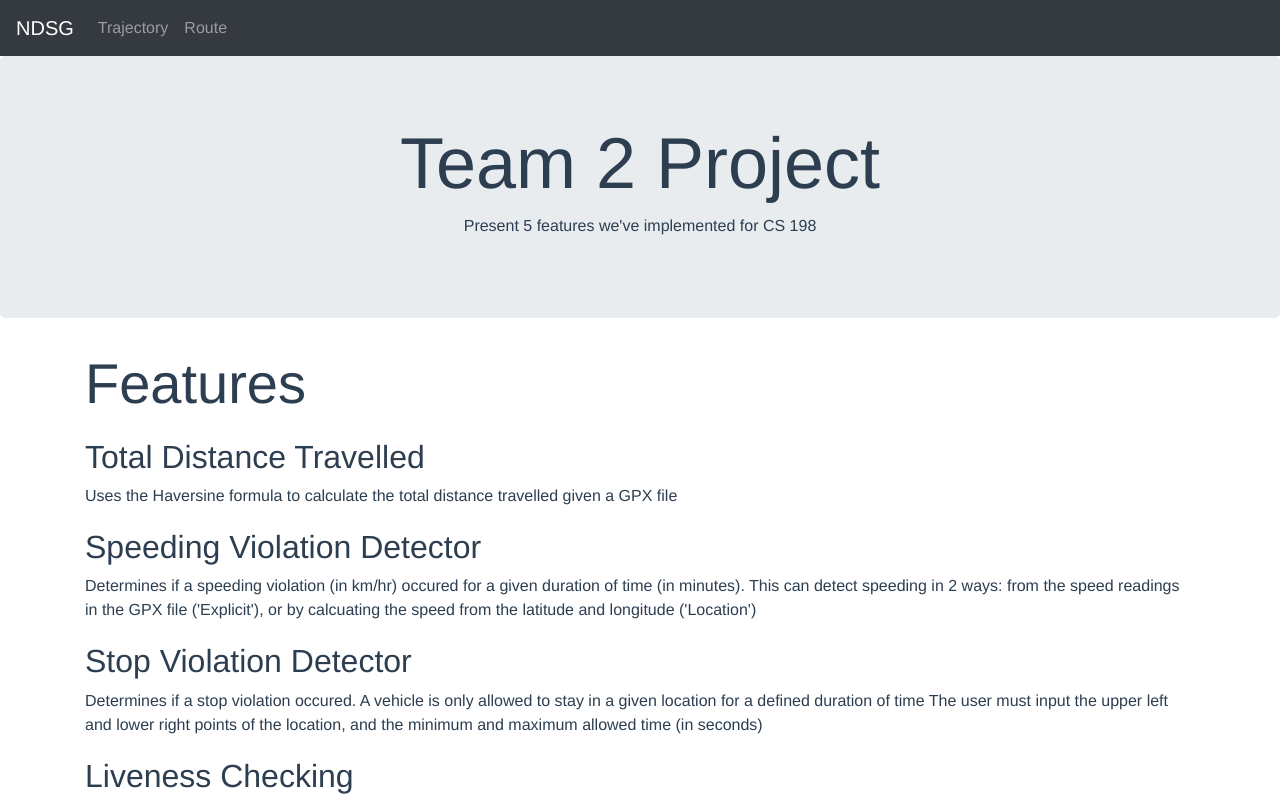
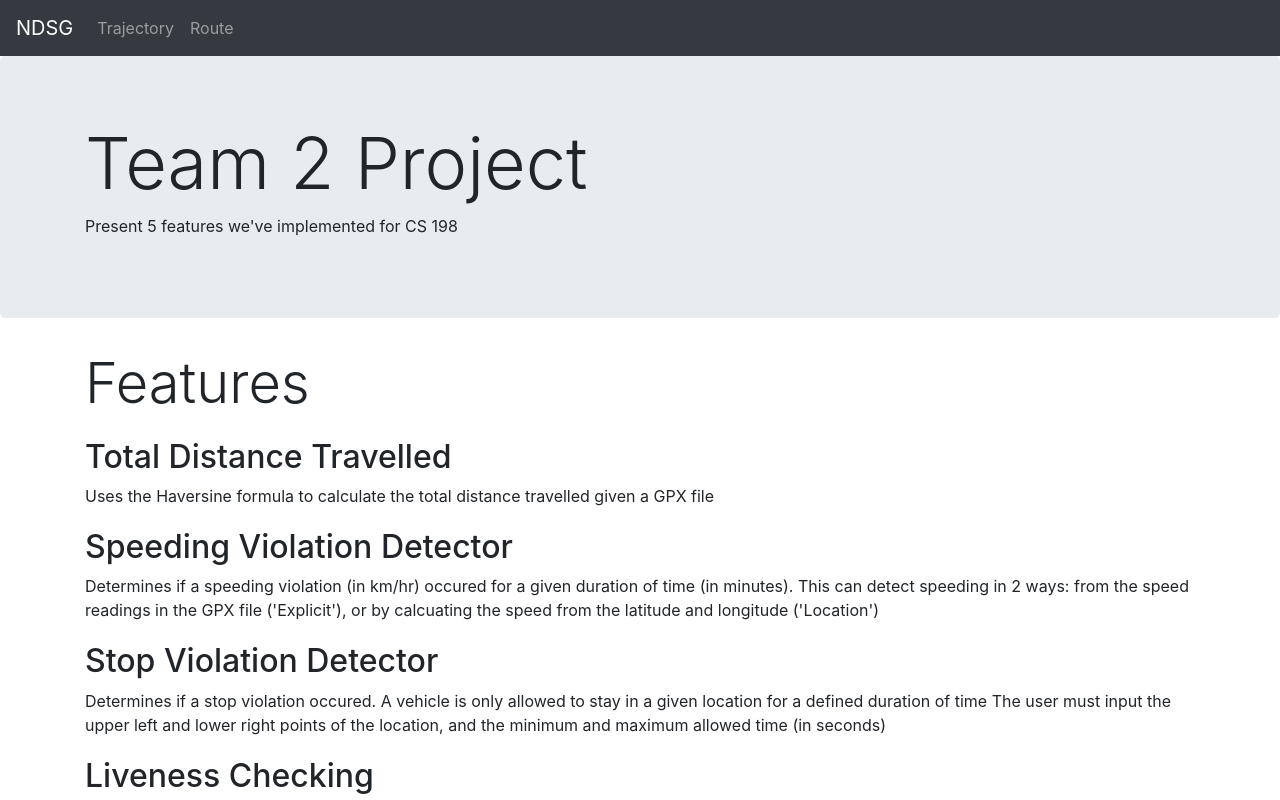
Before and after one commit to makki-villaluz/198-Vue, a Vue app: page / in a window 1280 px wide. Shown: the top 800 px of the page. Built offline with nearby package versions, Linux system fonts and the light colour scheme.

Commit message:
removed app-wide css

```diff
--- a/src/App.vue
+++ b/src/App.vue
@@ -17,11 +17,5 @@ export default {
 </script>
 
 <style lang="scss">
-#app {
-  font-family: Avenir, Helvetica, Arial, sans-serif;
-  -webkit-font-smoothing: antialiased;
-  -moz-osx-font-smoothing: grayscale;
-  text-align: center;
-  color: #2c3e50;
-}
+
 </style>
```
